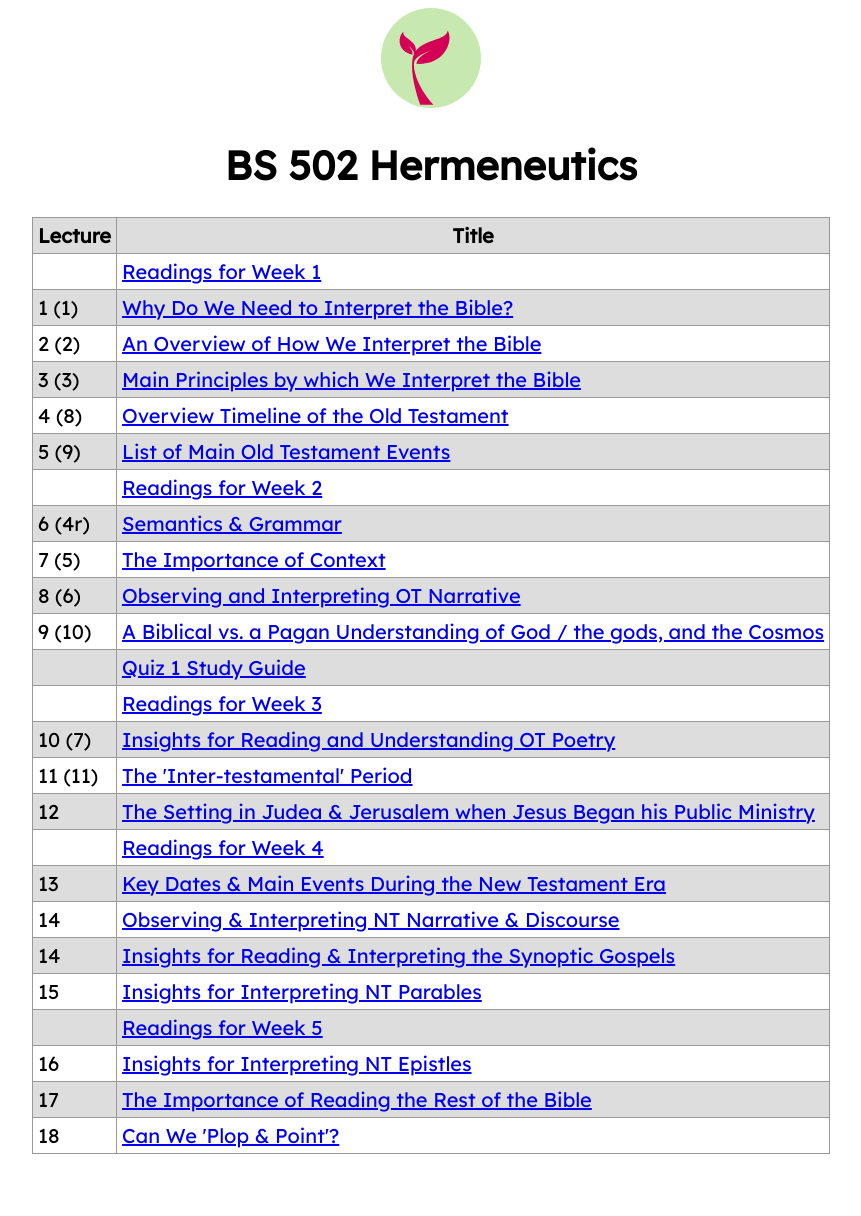
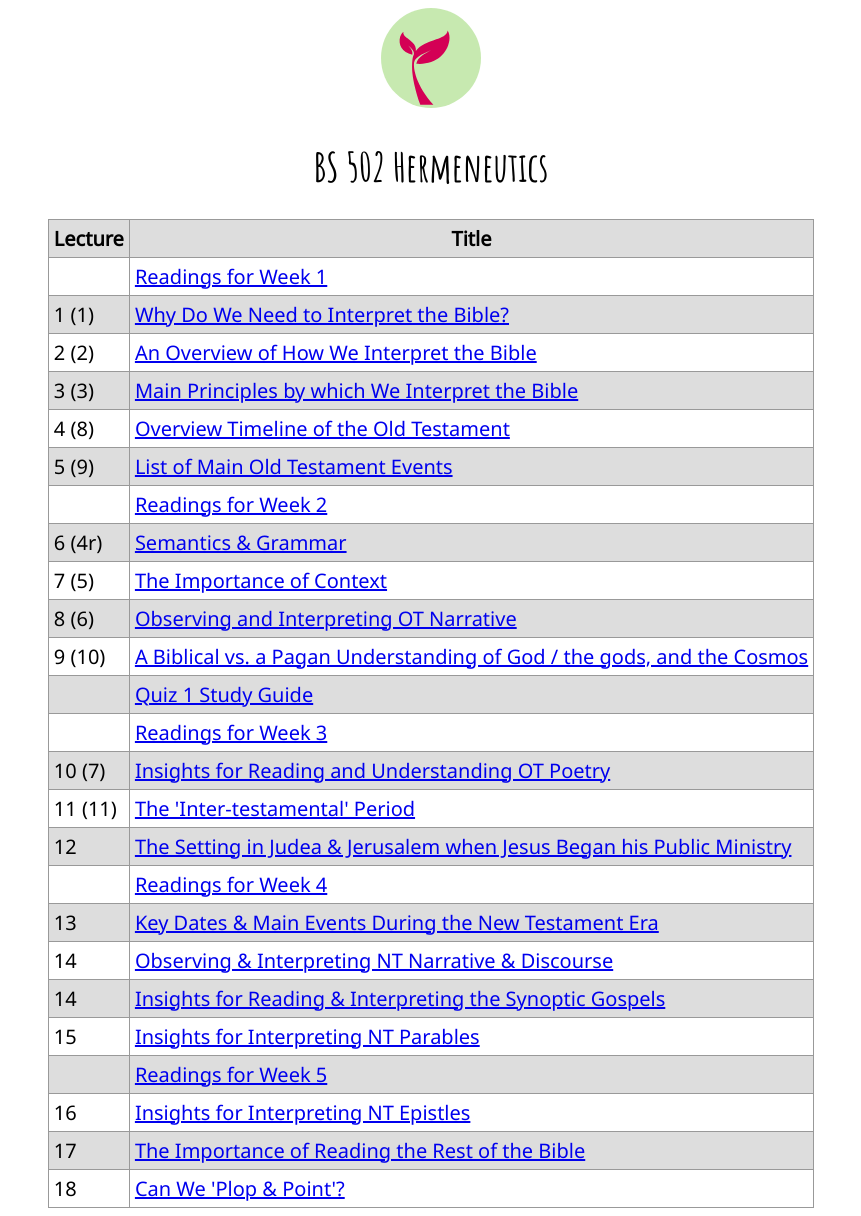
Before and after one commit to GospelTrust/kairos-bs-502, a Jekyll site: the page built from docs/index.html, in a window 1280 px wide. Shown: the whole page, without its empty margins (209-1070 px from the left). Built offline with Jekyll 4.4.1, drawn with Linux system fonts in a browser that asks for light colours; before the commit the page ends 1162 px from its top, so only the background shows below that.

Commit message:
style: Switch to Noto & Amatic

```diff
--- a/docs/_includes/head.html
+++ b/docs/_includes/head.html
@@ -10,5 +10,5 @@
   Conversational English Lessons
 {% endif %}
 </title>
-<link href="https://fonts.googleapis.com/css2?family=Lexend&display=swap" rel="stylesheet" />
+<link href="https://fonts.googleapis.com/css2?family=Noto+Sans&family=Amatic+SC:wght@700&display=swap" rel="stylesheet" />
 <link rel="shortcut icon" type="image/png" href="/assets/favicon.png" />
--- a/docs/assets/css/style.css
+++ b/docs/assets/css/style.css
@@ -1,6 +1,11 @@
 body {
-  font-family: 'Lexend', sans-serif;
+  font-family: 'Noto Sans', sans-serif;
   font-size: 20px;
+}
+
+h1, h2, h3, h4, h5, h6 {
+  font-family: 'Amatic SC', serif;
+  font-weight: 700;
 }
 
 .video-background {
@@ -36,3 +41,7 @@ code {
   white-space: pre-wrap;
   color: brown;
 }
+
+pre code {
+  font-family: 'Noto Sans', sans-serif;
+}
```
